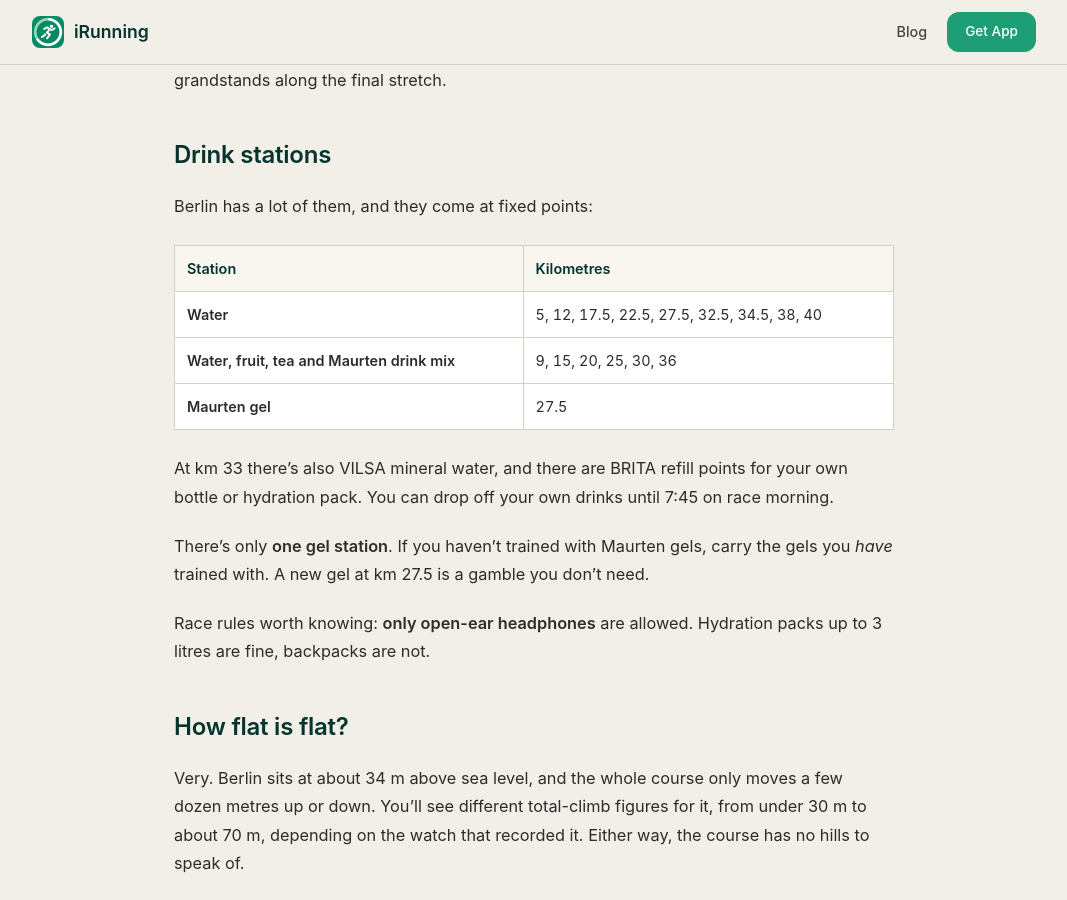
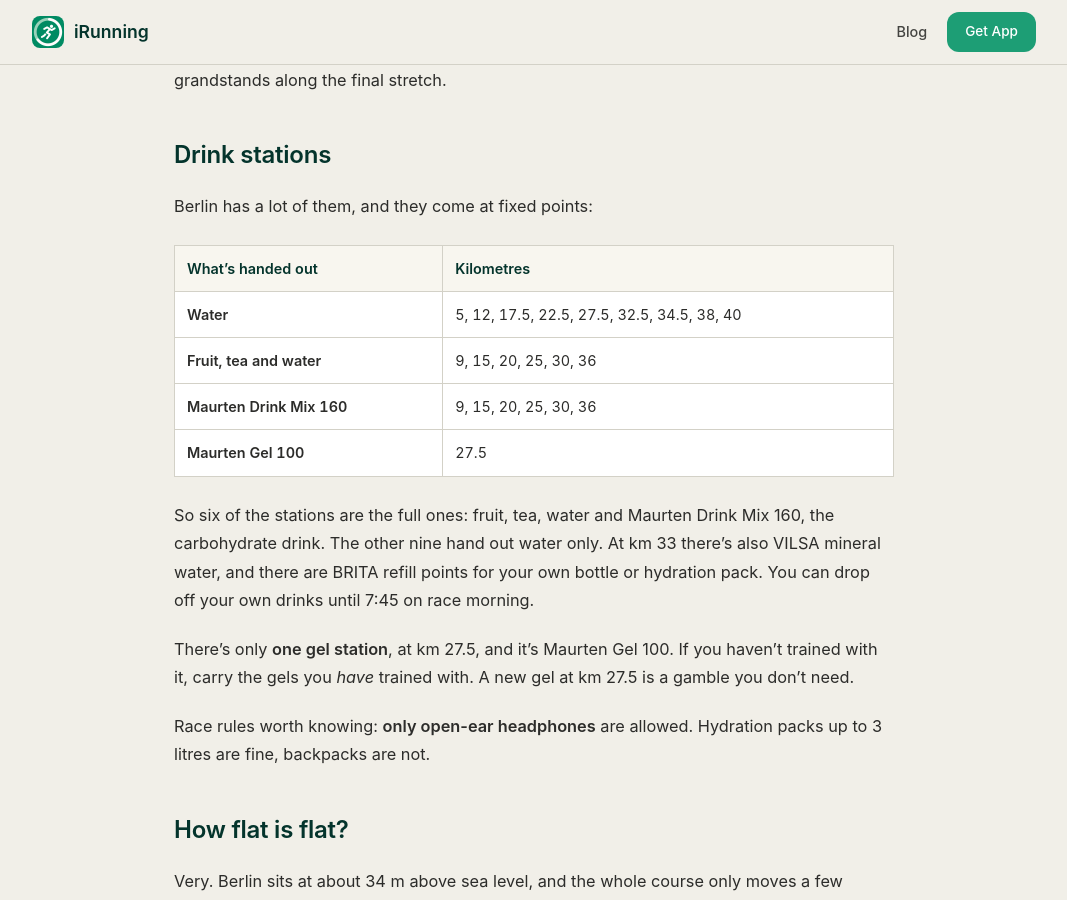
Before and after one commit to Dzionis/irunning-blog, a Jekyll site: the page built from _posts/2026-09-15-berlin-marathon-course-guide.md, in a window 1280 px wide and 900 px high, scrolled down 2763 px. Shown: the whole window, without its empty margins (106-1173 px from the left). Built offline with Jekyll 4.4.1, drawn with Linux system fonts in a browser that asks for light colours.

Commit message:
Name the Berlin course fuel as the race does
The official course page lists four rows: water, "fruit, tea and
water", Maurten Drink Mix 160 and Maurten Gel 100. The post had folded
the drink mix into the food row, so the product and its concentration
were missing. Table, prose and both course figures now match the
official naming.

Co-Authored-By: Claude Opus 5 <noreply@anthropic.com>

```diff
--- a/_figures/blog/berlin-course-strip-mobile.html
+++ b/_figures/blog/berlin-course-strip-mobile.html
@@ -81,8 +81,8 @@ svg { position: absolute; left: 0; top: 0; font-family: -apple-system, BlinkMacS
     <!-- legend -->
     <g font-size="11.5" fill="#444441">
       <circle cx="26" cy="884" r="5.5" fill="#fff" stroke="#0F6E56" stroke-width="2"/><text x="40" y="888">Water only</text>
-      <circle cx="26" cy="906" r="5.5" fill="#BA7517"/><text x="40" y="910">Water, fruit, tea and Maurten drink</text>
-      <rect x="290" y="878" width="12" height="12" rx="3" fill="#D85A30"/><text x="308" y="888">Maurten gel</text>
+      <circle cx="26" cy="906" r="5.5" fill="#BA7517"/><text x="40" y="910">Fruit, tea, water and Maurten Drink Mix 160</text>
+      <rect x="290" y="878" width="12" height="12" rx="3" fill="#D85A30"/><text x="308" y="888">Maurten Gel 100</text>
     </g>
   </svg>
 </div></body></html>
--- a/_figures/blog/berlin-course-strip.html
+++ b/_figures/blog/berlin-course-strip.html
@@ -77,12 +77,12 @@ svg { position: absolute; left: 0; top: 0; font-family: -apple-system, BlinkMacS
     <text x="44" y="321" font-size="10.5" fill="#888780" text-anchor="middle">km</text>
     <line x1="461.8" y1="327" x2="461.8" y2="352" stroke="#D85A30" stroke-width="1"/>
     <rect x="455.8" y="352" width="12" height="12" rx="3" fill="#D85A30"/>
-    <text x="449.8" y="362" font-size="11.5" fill="#444441" text-anchor="end">Maurten gel — the only gel station on the course</text>
+    <text x="449.8" y="362" font-size="11.5" fill="#444441" text-anchor="end">Maurten Gel 100 — the only gel station on the course</text>
 
     <!-- legend -->
     <g font-size="12" fill="#444441">
       <circle cx="50" cy="392" r="6" fill="#fff" stroke="#0F6E56" stroke-width="2"/><text x="64" y="396">Water only</text>
-      <circle cx="184" cy="392" r="6" fill="#BA7517"/><text x="198" y="396">Water, fruit, tea and Maurten drink</text>
+      <circle cx="184" cy="392" r="6" fill="#BA7517"/><text x="198" y="396">Fruit, tea, water and Maurten Drink Mix 160</text>
     </g>
   </svg>
 </div></body></html>
--- a/_posts/2026-09-15-berlin-marathon-course-guide.md
+++ b/_posts/2026-09-15-berlin-marathon-course-guide.md
@@ -57,15 +57,16 @@ The route is a single loop through the city. You start and finish in the Tiergar
 
 Berlin has a lot of them, and they come at fixed points:
 
-| Station | Kilometres |
+| What's handed out | Kilometres |
 |---|---|
 | **Water** | 5, 12, 17.5, 22.5, 27.5, 32.5, 34.5, 38, 40 |
-| **Water, fruit, tea and Maurten drink mix** | 9, 15, 20, 25, 30, 36 |
-| **Maurten gel** | 27.5 |
+| **Fruit, tea and water** | 9, 15, 20, 25, 30, 36 |
+| **Maurten Drink Mix 160** | 9, 15, 20, 25, 30, 36 |
+| **Maurten Gel 100** | 27.5 |
 
-At km 33 there's also VILSA mineral water, and there are BRITA refill points for your own bottle or hydration pack. You can drop off your own drinks until 7:45 on race morning.
+So six of the stations are the full ones: fruit, tea, water and Maurten Drink Mix 160, the carbohydrate drink. The other nine hand out water only. At km 33 there's also VILSA mineral water, and there are BRITA refill points for your own bottle or hydration pack. You can drop off your own drinks until 7:45 on race morning.
 
-There's only **one gel station**. If you haven't trained with Maurten gels, carry the gels you *have* trained with. A new gel at km 27.5 is a gamble you don't need.
+There's only **one gel station**, at km 27.5, and it's Maurten Gel 100. If you haven't trained with it, carry the gels you *have* trained with. A new gel at km 27.5 is a gamble you don't need.
 
 Race rules worth knowing: **only open-ear headphones** are allowed. Hydration packs up to 3 litres are fine, backpacks are not.
 
```
Also changed, not shown: _posts/2026-09-13-marathon-taper-last-two-weeks.md (+1 -1 lines), assets/images/blog/berlin-course-strip-mobile.png, assets/images/blog/berlin-course-strip.png.
